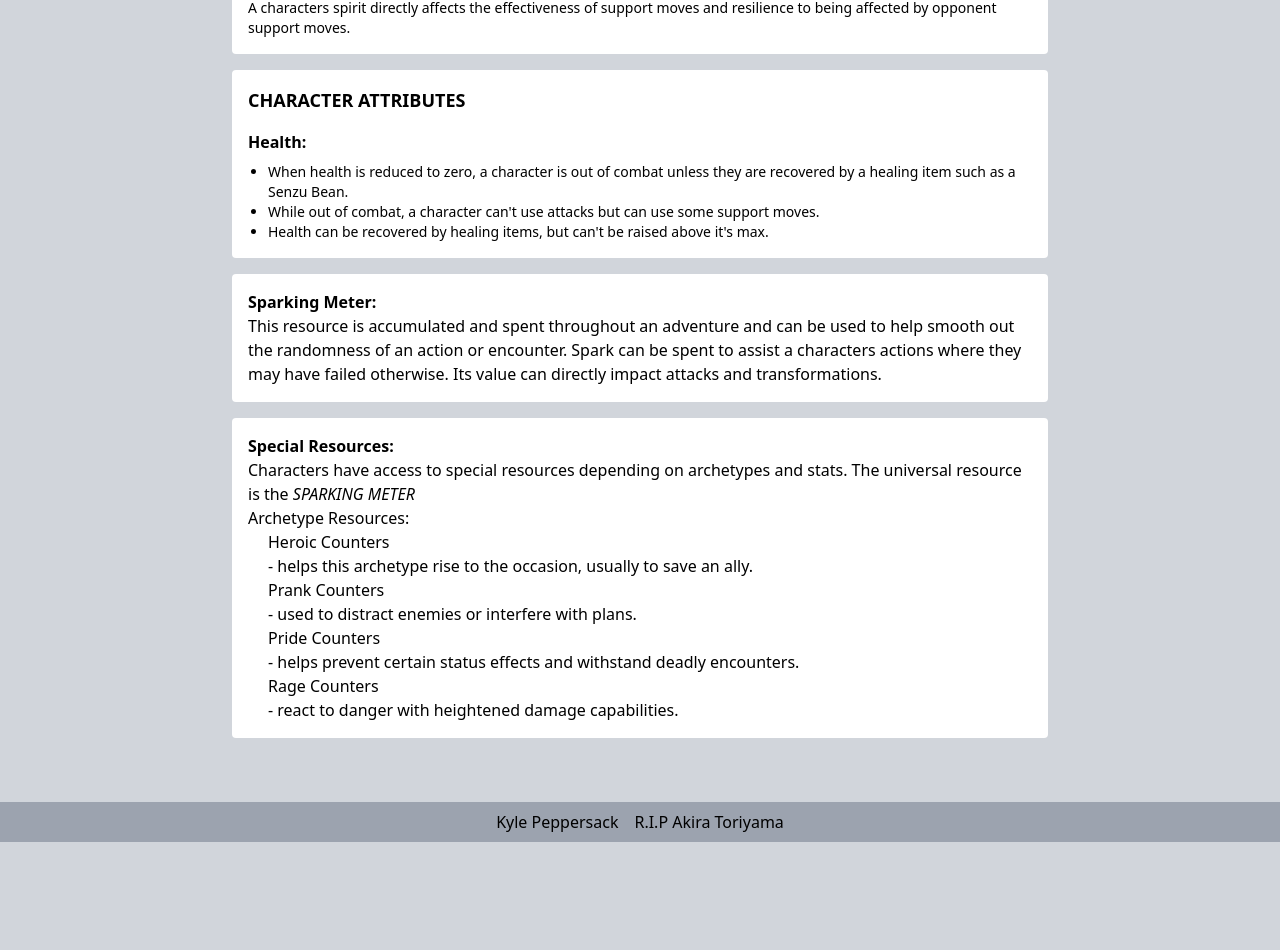
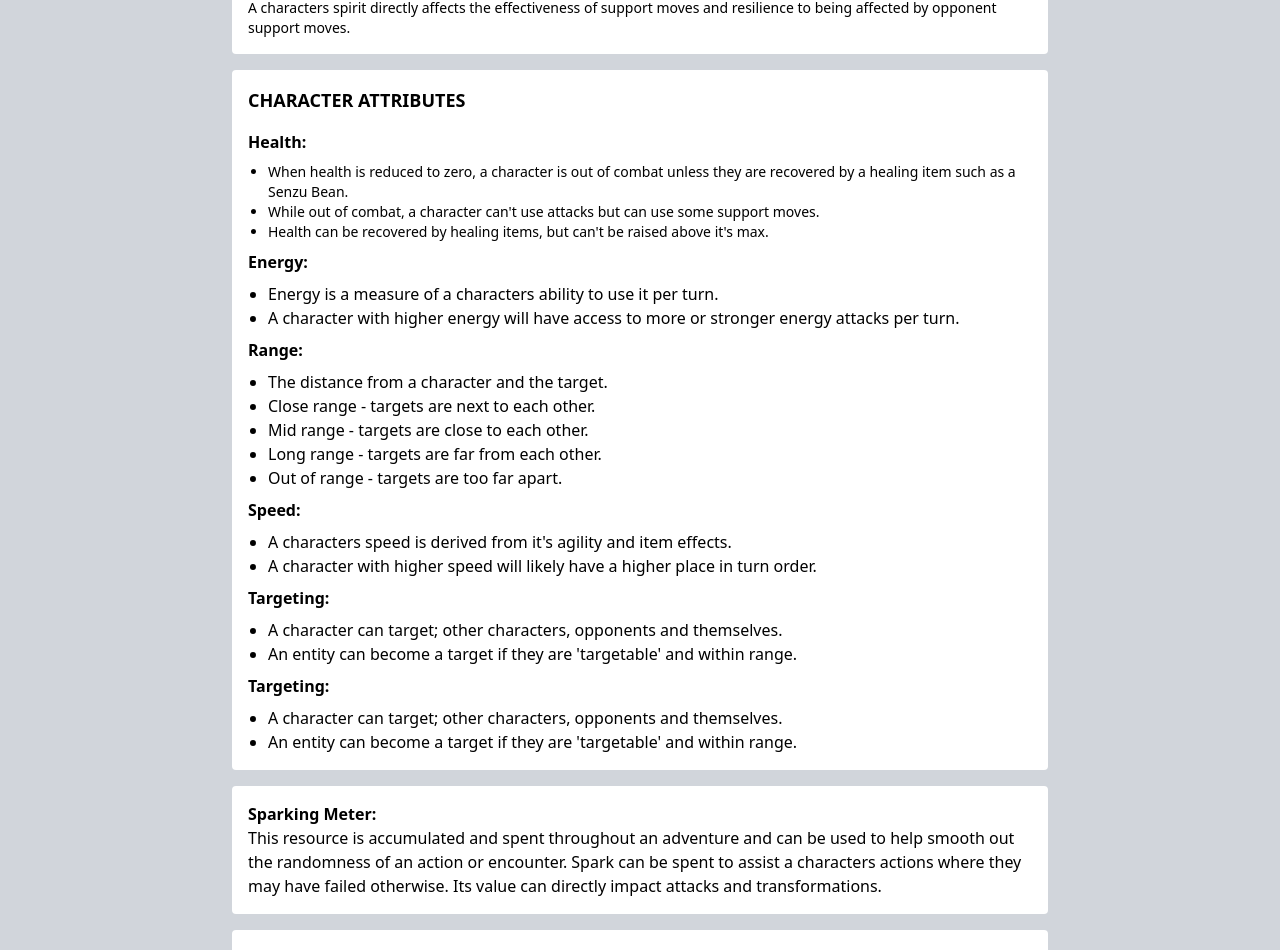
Before and after one commit to KylePep/ddbwiki, a Next.js app: page /rules in a window 1280 px wide. Shown: the part 574-1524 px from the top of the page. Before the commit the page ends 1416 px from the top, so only its background shows below. Built offline with nearby package versions, Linux system fonts and the light colour scheme.

Commit message:
Added topics to rules

```diff
--- a/app/components/CharacterAttributes.tsx
+++ b/app/components/CharacterAttributes.tsx
@@ -4,6 +4,10 @@ export default function CharacterAttributes() {
   return (
     <div className=' bg-white p-4 rounded'>
       <h1 className='text-lg font-bold mb-4'>CHARACTER ATTRIBUTES</h1>
+
+    <div className='grid gap-2 grid-cols-1'>
+
+      <div>
         <p className='font-bold mb-2'>Health:</p>
         <ul className='list-disc text-sm'>
           <li>When health is reduced to zero, a character is out of combat unless they are recovered by a healing item such as a Senzu Bean.</li>
@@ -11,5 +15,60 @@ export default function CharacterAttributes() {
           <li>Health can be recovered by healing items, but {`can't`} be raised above {`it's`} max.</li>
         </ul>
       </div>
+
+      <div>
+        <p className='font-bold mb-2'>Energy:</p>
+        <ul className='list-disc'>
+          <li>Energy is a measure of a characters ability to use it per turn.</li>
+          <li>A character with higher energy will have access to more or stronger energy attacks per turn.</li>
+        </ul>
+      </div>
+
+      <div>
+        <p className='font-bold mb-2'>Range:</p>
+        <ul className='list-disc'>
+          <li>The distance from a character and the target.</li>
+          <li>Close range - targets are next to each other.</li>
+          <li>Mid range - targets are close to each other.</li>
+          <li>Long range - targets are far from each other.</li>
+          <li>Out of range - targets are too far apart.</li>
+        </ul>
+      </div>
+
+      <div>
+        <p className='font-bold mb-2'>Speed:</p>
+        <ul className='list-disc'>
+          <li>A characters speed is derived from {`it's`} agility and item effects.</li>
+          <li>A character with higher speed will likely have a higher place in turn order.</li>
+        </ul>
+      </div>
+
+      <div>
+        <p className='font-bold mb-2'>Targeting:</p>
+        <ul className='list-disc'>
+          <li>A character can target; other characters, opponents and themselves.</li>
+          <li>An entity can become a target if they are {`'targetable'`} and within range.</li>
+        </ul>
+      </div>
+
+      <div>
+        <p className='font-bold mb-2'>Targeting:</p>
+        <ul className='list-disc'>
+          <li>A character can target; other characters, opponents and themselves.</li>
+          <li>An entity can become a target if they are {`'targetable'`} and within range.</li>
+        </ul>
+      </div>
+
+    </div>
+
+    </div>
   )
 }
+
+{/*  Template
+<div>
+  <p className='font-bold mb-2'>:</p>
+  <ul className='list-disc'>
+    <li></li>
+  </ul>
+</div> */}
--- a/app/components/CharacterStats.tsx
+++ b/app/components/CharacterStats.tsx
@@ -3,7 +3,9 @@ import React from 'react'
 export default function CharacterStats() {
   return (
     <div className=' bg-white p-4 rounded'>
+
       <h1 className='text-xl font-bold mb-2'>CHARACTER STATS</h1>
+
       <div className='text-sm grid gap-4 grid-cols-1'>
 
         <p>Stats that are above 3 have a positive effect, stats that are below 3 have a negative effect and 3 is neutral.</p>
```
Lines whose indentation alone changed are shown as unchanged.
